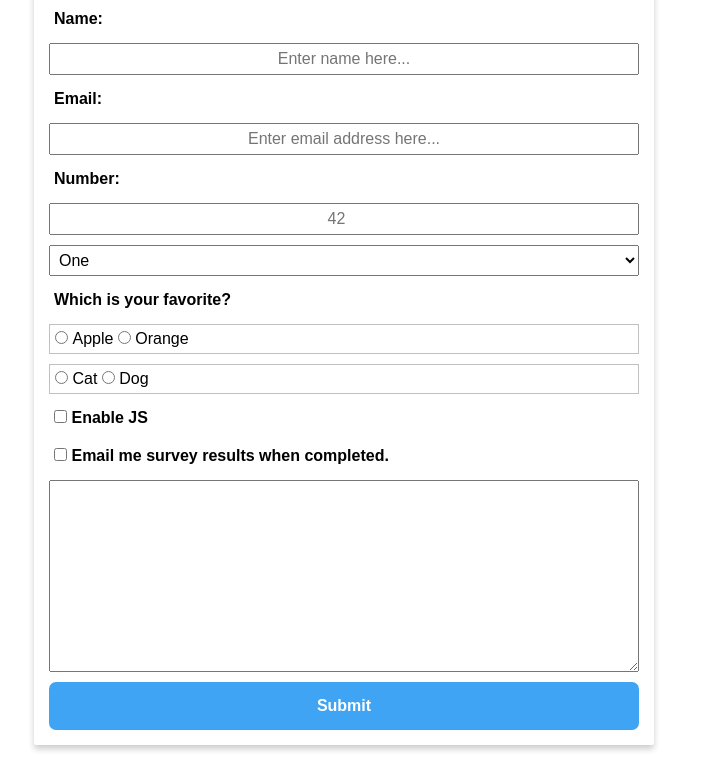
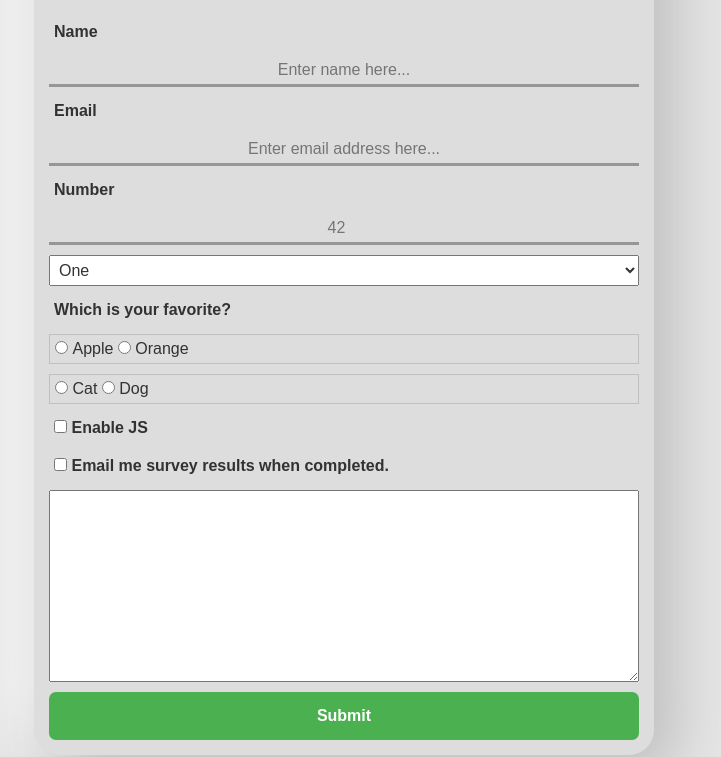
Before and after one commit to rad-hombre/survey-form, a website: page index.html in a window 1280 px wide. Shown: the part 210-967 px from the top of the page, without its empty margins (296-1017 px from the left). Drawn offline with Linux system fonts and the light colour scheme.

Commit message:
Change to neomorphism style
Used this tool
https://neumorphism.io/#dddddd

Also organized the css more,
and messed around with CSS variables.

Seems good enough for now.

```diff
--- a/css/style.css
+++ b/css/style.css
@@ -1,11 +1,36 @@
+:root {
+  --border-bottom: #969696;
+  --darkColor: #aaa;
+  --baseColor: #dddddd;
+  --lightColor: #e5e5e5;
+  --submit-button: #4bb04f;
+}
+
+html {
+  background-color: var(--lightColor);
+  color: #323232;
+}
+
 main {
-  box-shadow: 0 4px 6px 0 hsla(0, 0%, 0%, 0.2);
+  /* box-shadow: 0 4px 6px 0 hsla(0, 0%, 0%, 0.2); */
   padding: 10px;
   border-radius: 2px;
-  border-top: 6px solid #40a4f4;
   width: 80vw;
   max-width: 600px;
   margin: 10vh auto;
+
+  border-radius: 25px;
+  background-color: var(--baseColor);
+  box-shadow: 20px 20px 60px #bcbcbc, -20px -20px 60px #fefefe;
+}
+
+main #title,
+main p {
+  text-align: center;
+}
+
+main #title {
+  font-size: 2.5rem;
 }
 
 label {
@@ -28,16 +53,43 @@ form > * {
 }
 
 input[type="submit"] {
-  background-color: #40a4f4;
+  background-color: var(--submit-button);
   color: white;
   border-radius: 7px;
-  border: 10px solid #40a4f4;
+  border: 10px solid var(--submit-button);
   font-weight: 600;
 }
 
-/* input[type="text"] {
-  background-color: #bada55;
-} */
+input[type="text"] {
+  border-top: none;
+  border-left: none;
+  border-right: none;
+  border-bottom: 3px solid var(--border-bottom);
+  background-color: var(--baseColor);
+}
+
+input[type="text"]::selection,
+input[type="email"]::selection,
+input[type="number"]::selection,
+textarea::selection {
+  background-color: var(--submit-button);
+}
+
+input[type="email"] {
+  border-top: none;
+  border-left: none;
+  border-right: none;
+  border-bottom: 3px solid var(--border-bottom);
+  background-color: var(--baseColor);
+}
+
+input[type="number"] {
+  border-top: none;
+  border-left: none;
+  border-right: none;
+  border-bottom: 3px solid var(--border-bottom);
+  background-color: var(--baseColor);
+}
 
 /* Can style when email invalid */
 /* #email:invalid {
--- a/index.html
+++ b/index.html
@@ -37,7 +37,7 @@
       <p id="description">Please fill out the survey.</p>
 
       <form action="" id="survey-form">
-        <label for="name" id="name-label">Name:</label>
+        <label for="name" id="name-label">Name</label>
         <input
           type="text"
           id="name"
@@ -45,7 +45,7 @@
           required
         />
 
-        <label for="email" id="email-label">Email:</label>
+        <label for="email" id="email-label">Email</label>
         <input
           type="email"
           id="email"
@@ -54,7 +54,7 @@
           required
         />
 
-        <label for="number" id="number-label">Number:</label>
+        <label for="number" id="number-label">Number</label>
         <input
           type="number"
           name=""
```
